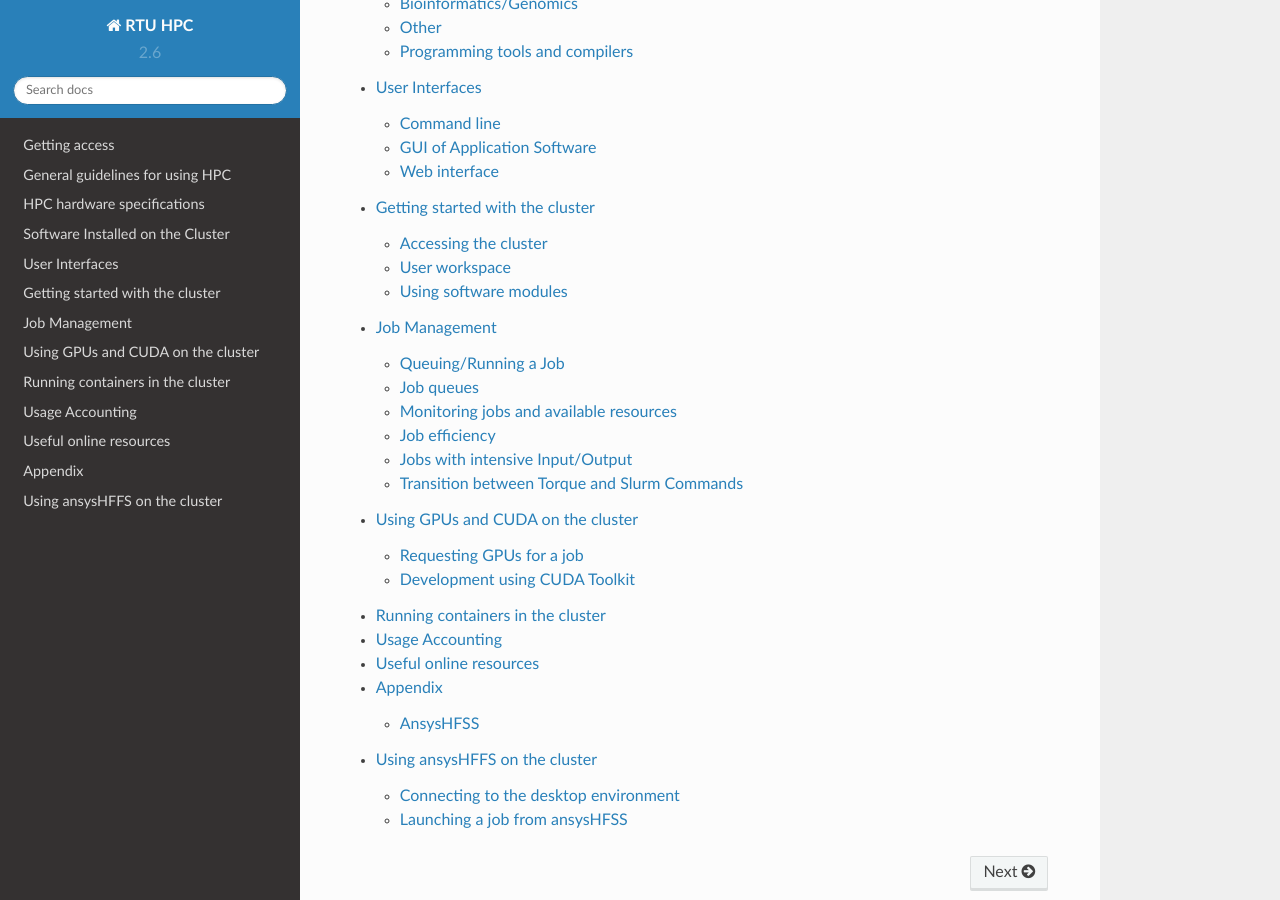
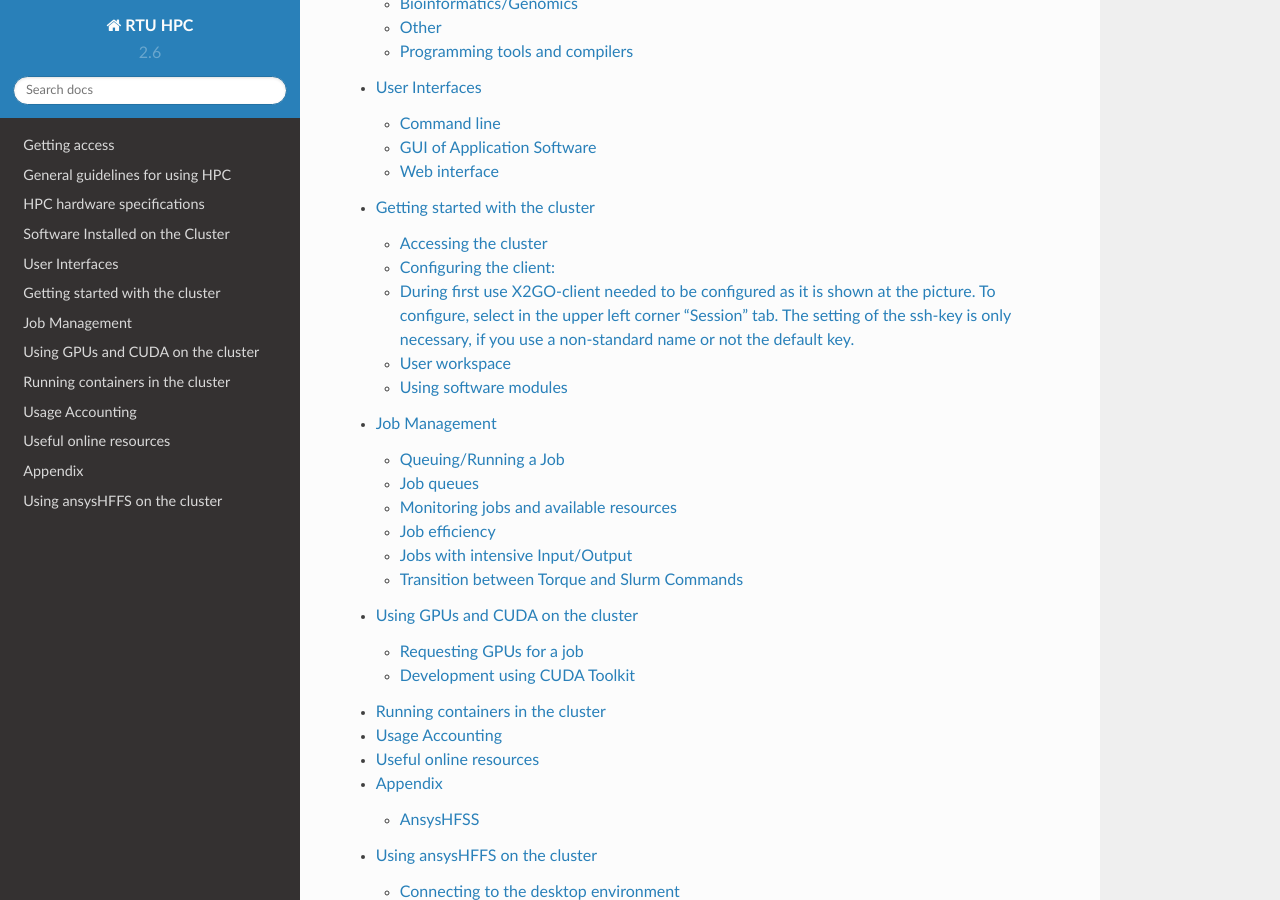
Before and after one commit to rtuhpc/hpc-manual, a Sphinx documentation site: the page built from doc/index.rst, in a window 1280 px wide and 900 px high, scrolled down 612 px. Built offline with Sphinx 7.4.7 and the Read the Docs theme 2.0.0, drawn with Linux system fonts in a browser that asks for light colours.

Commit message:
Update 06_getting_started.md

```diff
--- a/doc/06_getting_started.md
+++ b/doc/06_getting_started.md
@@ -52,6 +52,18 @@ Instructions will be added.
 
 ![x2go window](images/x2go.png)
 
+The client (your desktop) computer needs the [X2GO-client](https://wiki.x2go.org/doku.php/doc:installation:start)
+Setup on Windows and Linux is simple, just download and install the program. Many Linux distributions have an X2Go package in their package manager (apt, yum, etc.) so check that before downloading it from the website. If there is a package, it’ll be called x2goclient.
+
+<br>
+
+## Configuring the client:
+
+---
+
+During first use X2GO-client needed to be configured as it is shown at the picture. To configure, select in the upper left corner "Session" tab.
+The setting of the ssh-key is only necessary, if you use a non-standard name or not the default key.
+<br>
 ---
 
 ## User workspace
```
